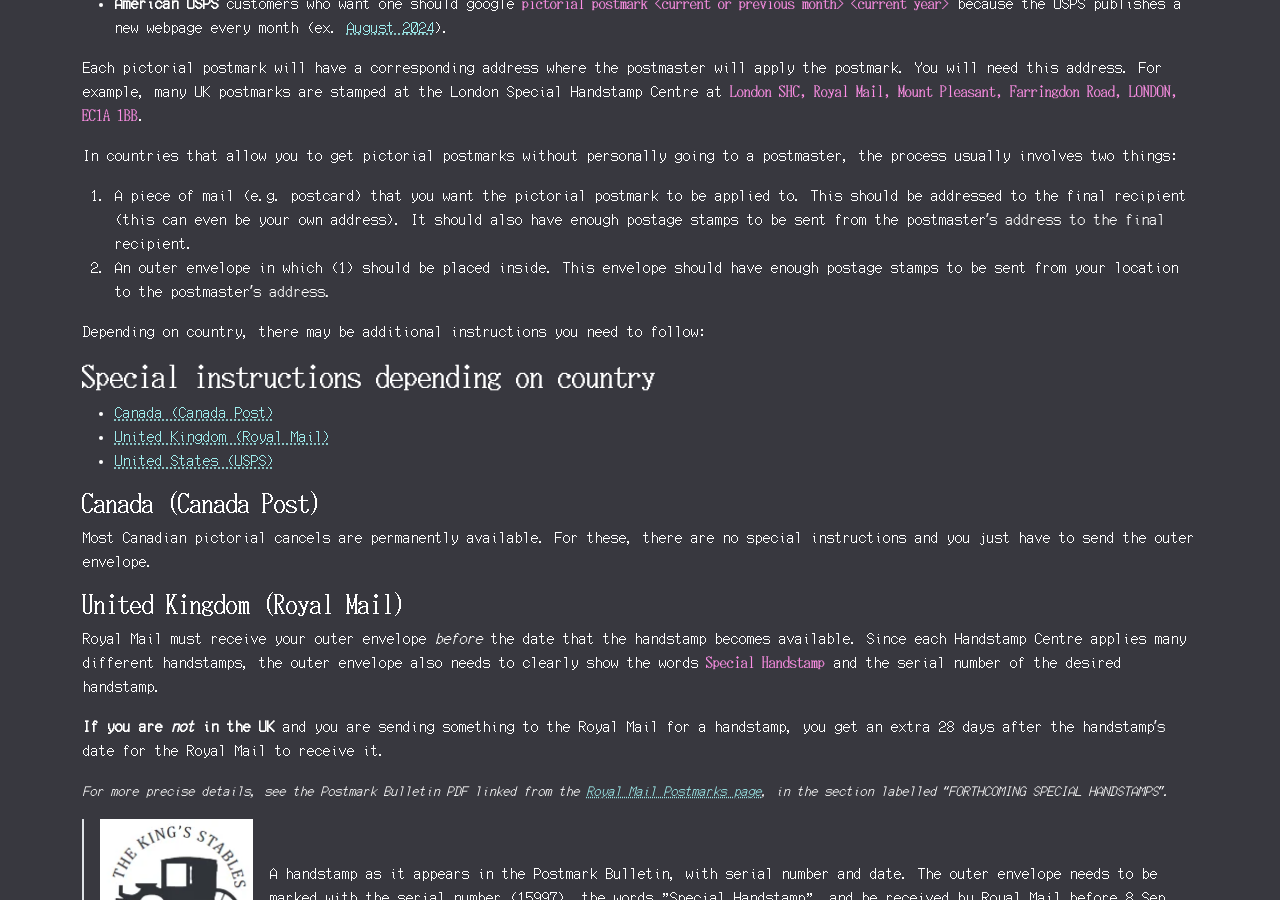
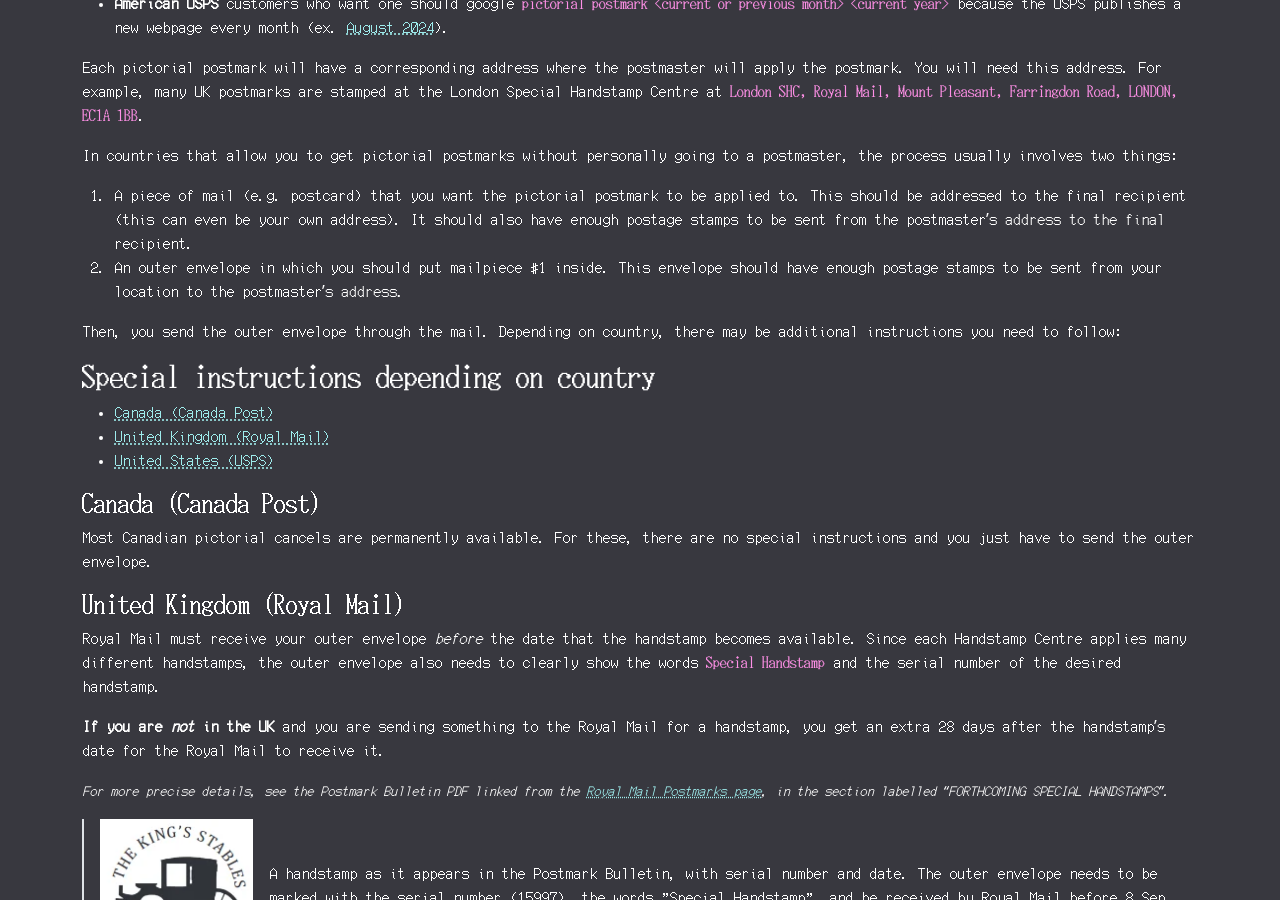
Before and after one commit to pilosophos/pilosophos-site-v1, a Jekyll site: the page built from _writing/pictorial-postmarks.md, in a window 1280 px wide and 900 px high, scrolled down 574 px. Built offline with Jekyll 4.4.1, drawn with Linux system fonts in a browser that asks for light colours.

Commit message:
update wording

```diff
--- a/_writing/pictorial-postmarks.md
+++ b/_writing/pictorial-postmarks.md
@@ -28,9 +28,9 @@
 
 In countries that allow you to get pictorial postmarks without personally going to a postmaster, the process usually involves two things:
 1. A piece of mail (e.g. postcard) that you want the pictorial postmark to be applied to. This should be addressed to the final recipient (this can even be your own address). It should also have enough postage stamps to be sent from the postmaster's address to the final recipient.
-2. An outer envelope in which (1) should be placed inside. This envelope should have enough postage stamps to be sent from your location to the postmaster's address.
+2. An outer envelope in which you should put mailpiece #1 inside. This envelope should have enough postage stamps to be sent from your location to the postmaster's address.
 
-Depending on country, there may be additional instructions you need to follow:
+Then, you send the outer envelope through the mail. Depending on country, there may be additional instructions you need to follow:
 
 ### Special instructions depending on country
 * [Canada (Canada Post)](#canada-canada-post)
```
